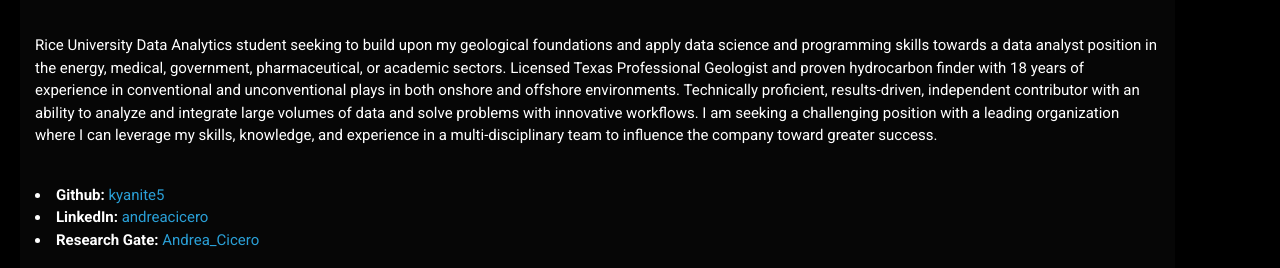
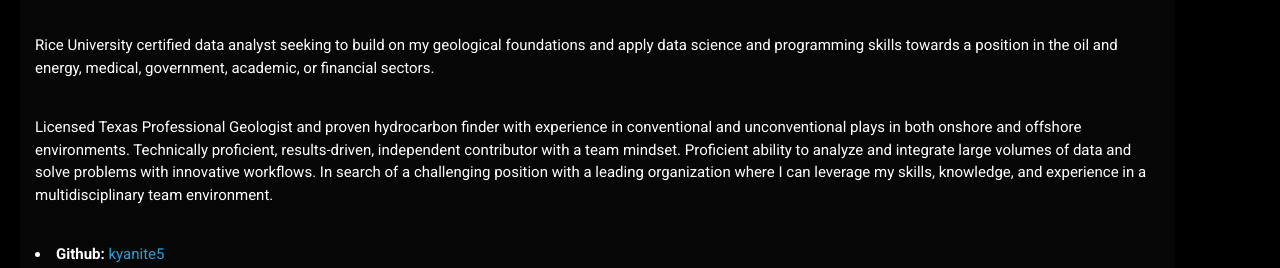
Before and after one commit to kyanite5/kyanite5.github.io, a plain HTML site: page index.html in a window 1280 px wide. Shown: the part 93-361 px from the top of the page. Drawn offline with nearby package versions, Linux system fonts and the light colour scheme.

Commit message:
Update Index

```diff
--- a/index.html
+++ b/index.html
@@ -30,7 +30,9 @@
   <div class="container-fluid">
             <div class="row">
                 <div class="col-12 text-white">
-                  <p>Rice University Data Analytics student seeking to build upon my geological foundations and apply data science and programming skills towards a data analyst position in the energy, medical, government, pharmaceutical, or academic sectors. Licensed Texas Professional Geologist and proven hydrocarbon finder with 18 years of experience in conventional and unconventional plays in both onshore and offshore environments. Technically proficient, results-driven, independent contributor with an ability to analyze and integrate large volumes of data and solve problems with innovative workflows. I am seeking a challenging position with a leading organization where I can leverage my skills, knowledge, and experience in a multi-disciplinary team to influence the company toward greater success.</p>
+                  <p>Rice University certified data analyst seeking to build on my geological foundations and apply data science and programming skills towards a position in the oil and energy, medical, government, academic, or financial sectors.</p>
+                  <br>
+                  <p>Licensed Texas Professional Geologist and proven hydrocarbon finder with experience in conventional and unconventional plays in both onshore and offshore environments. Technically proficient, results-driven, independent contributor with a team mindset. Proficient ability to analyze and integrate large volumes of data and solve problems with innovative workflows. In search of a challenging position with a leading organization where I can leverage my skills, knowledge, and experience in a multidisciplinary team environment.</p>
                   <br>
                   <li><strong>Github: </strong> <a href="https://github.com/kyanite5">kyanite5</a></li>
                   <li><strong>LinkedIn: </strong> <a href="https://www.linkedin.com/in/andreacicero/" target="_blank">andreacicero</a></li>
```
